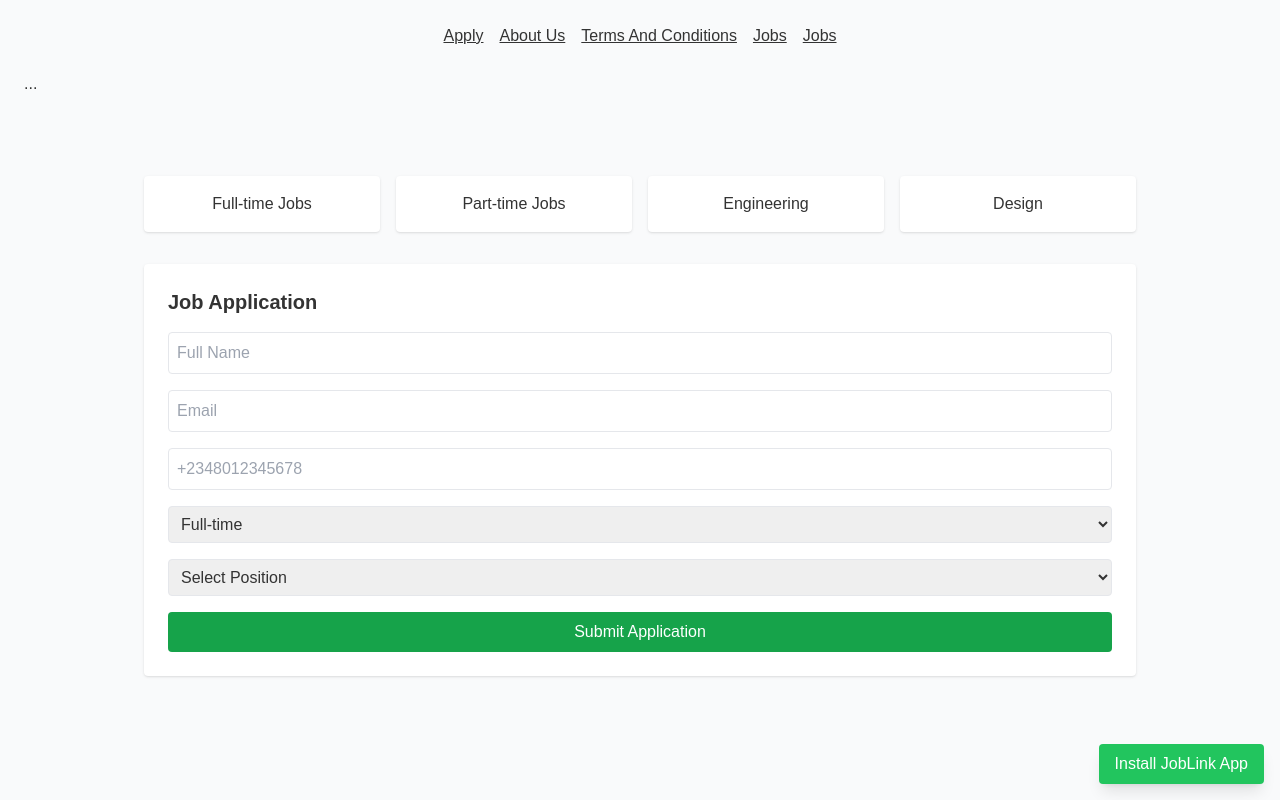
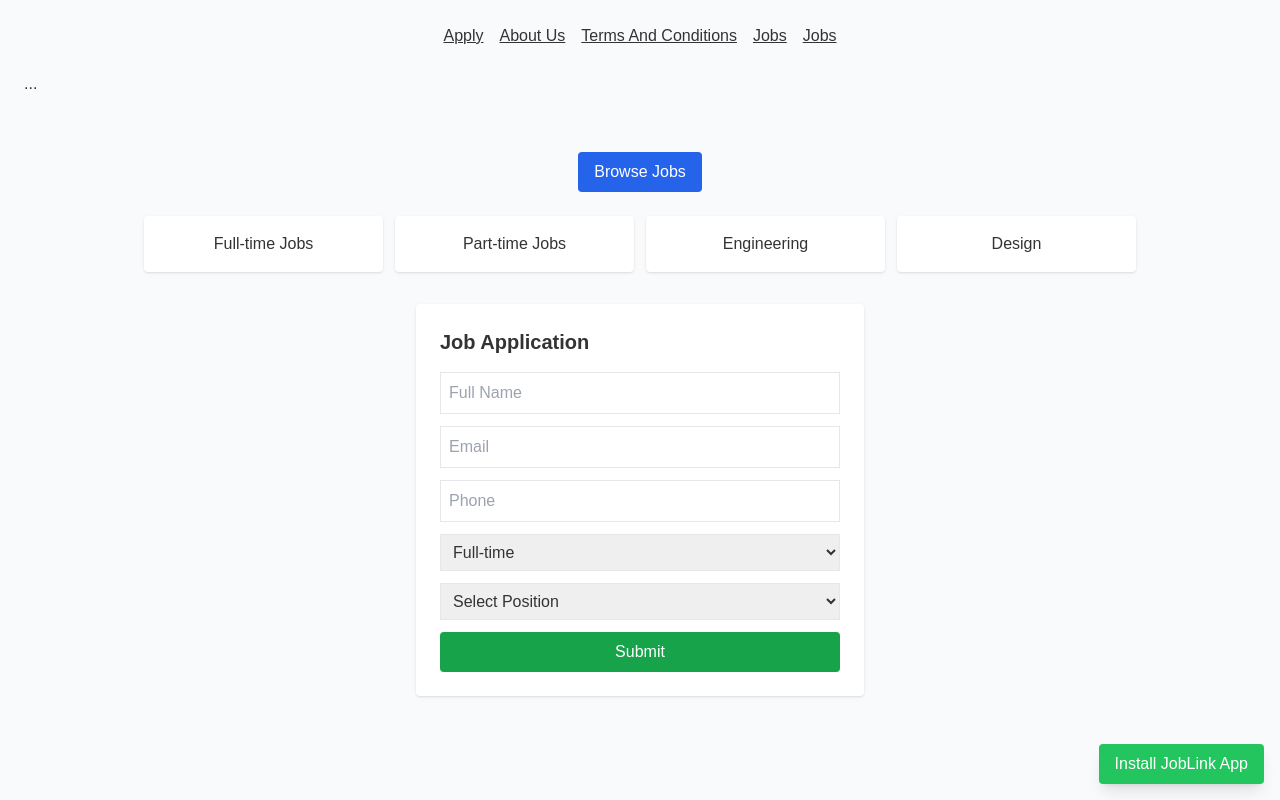
Before and after one commit to Xtosea/JobLink, a React (Create React App) app: page / in a window 1280 px wide. Shown: the top 800 px of the page. Built offline with nearby package versions, Linux system fonts and the light colour scheme.

Commit message:
Update ApplicantForm.jsx

```diff
--- a/src/pages/ApplicantForm.jsx
+++ b/src/pages/ApplicantForm.jsx
@@ -4,33 +4,12 @@ import { Link } from "react-router-dom";
 
 const API_BASE = "https://joblinkbackend.onrender.com";
 
-/* =========================
-   JOB POSITIONS DATA
-========================= */
 const JOB_POSITIONS_BY_TYPE = {
-  "Full-time": [
-    "Accountant",
-    "Frontend Developer",
-    "Backend Developer",
-    "UI/UX Designer",
-    "Teacher",
-    "Nurse",
-    "Driver",
-    "Digital Marketer",
-  ].sort(),
-
-  "Part-time": [
-    "Content Creator",
-    "Tutor",
-    "Security Guard",
-    "Cleaner",
-    "Driver",
-  ].sort(),
+  "Full-time": ["Accountant", "Developer", "Designer"],
+  "Part-time": ["Cleaner", "Tutor", "Driver"],
 };
 
 export default function ApplicantForm() {
-  const user = JSON.parse(localStorage.getItem("user"));
-
   const [form, setForm] = useState({
     fullname: "",
     email: "",
@@ -43,51 +22,29 @@ export default function ApplicantForm() {
     JOB_POSITIONS_BY_TYPE["Full-time"]
   );
 
-  const [showOtherJob, setShowOtherJob] = useState(false);
   const [loading, setLoading] = useState(false);
   const [successMsg, setSuccessMsg] = useState("");
 
-  /* =========================
-     UPDATE JOB OPTIONS
-  ========================= */
+  // ✅ SAFE USER PARSE (IMPORTANT FIX)
+  const user = JSON.parse(localStorage.getItem("user") || "null");
+
   useEffect(() => {
-    setJobOptions(JOB_POSITIONS_BY_TYPE[form.jobType] || []);
+    setJobOptions(JOB_POSITIONS_BY_TYPE[form.jobType]);
     setForm((prev) => ({ ...prev, jobPosition: "" }));
-    setShowOtherJob(false);
   }, [form.jobType]);
 
   const handleChange = (e) => {
-    const { name, value } = e.target;
-
-    setForm({ ...form, [name]: value });
-
-    if (name === "jobPosition") {
-      setShowOtherJob(value === "Other");
-    }
+    setForm({ ...form, [e.target.name]: e.target.value });
   };
 
-  const validateWhatsApp = (number) => {
-    return /^\+234\d{10}$/.test(number);
-  };
-
-  /* =========================
-     SUBMIT FORM
-  ========================= */
   const handleSubmit = async (e) => {
     e.preventDefault();
-
-    if (!validateWhatsApp(form.mobile)) {
-      alert("Invalid WhatsApp number format");
-      return;
-    }
+    setLoading(true);
 
     try {
-      setLoading(true);
-
       await axios.post(`${API_BASE}/api/applications`, form);
 
-      setSuccessMsg("Application submitted successfully 🎉");
-
+      setSuccessMsg("Application submitted!");
       setForm({
         fullname: "",
         email: "",
@@ -96,7 +53,7 @@ export default function ApplicantForm() {
         jobPosition: "",
       });
     } catch (err) {
-      alert(err.response?.data?.message || "Submission failed");
+      alert("Error submitting application");
     } finally {
       setLoading(false);
     }
@@ -105,21 +62,17 @@ export default function ApplicantForm() {
   return (
     <div className="max-w-5xl mx-auto p-4">
 
-      {/* =========================
-          ROLE BASED ACTIONS
-      ========================= */}
-      <div className="flex justify-between mb-6">
+      {/* ================= TOP NAV BUTTONS ================= */}
+      <div className="flex flex-wrap gap-3 justify-center mb-6">
 
-        {/* Applicant View */}
-        {user?.role === "applicant" && (
+        {/* ALWAYS SHOW */}
         <Link to="/jobs">
           <button className="bg-blue-600 text-white px-4 py-2 rounded">
             Browse Jobs
           </button>
         </Link>
-        )}
 
-        {/* Employer View */}
+        {/* ROLE: EMPLOYER */}
         {user?.role === "employer" && (
           <Link to="/post-job">
             <button className="bg-green-600 text-white px-4 py-2 rounded">
@@ -127,12 +80,19 @@ export default function ApplicantForm() {
             </button>
           </Link>
         )}
+
+        {/* ROLE: APPLICANT */}
+        {user?.role === "applicant" && (
+          <Link to="/jobs">
+            <button className="bg-purple-600 text-white px-4 py-2 rounded">
+              Find Jobs
+            </button>
+          </Link>
+        )}
       </div>
 
-      {/* =========================
-          JOB CATEGORY CARDS
-      ========================= */}
-      <div className="grid grid-cols-2 md:grid-cols-4 gap-4 mb-8">
+      {/* ================= CATEGORY CARDS ================= */}
+      <div className="grid grid-cols-2 md:grid-cols-4 gap-3 mb-8">
 
         <Link to="/jobs?jobType=Full-time" className="p-4 bg-white shadow rounded text-center">
           Full-time Jobs
@@ -152,100 +112,72 @@ export default function ApplicantForm() {
 
       </div>
 
-      {/* =========================
-          APPLICATION FORM
-      ========================= */}
-      <div className="bg-white p-6 rounded shadow">
-
-        <h2 className="text-xl font-bold mb-4">
-          Job Application
-        </h2>
-
-        {successMsg && (
-          <p className="text-green-600 mb-3">{successMsg}</p>
-        )}
-
-        <form onSubmit={handleSubmit} className="space-y-4">
+      {/* ================= FORM ================= */}
+      <form
+        onSubmit={handleSubmit}
+        className="bg-white p-6 rounded shadow max-w-md mx-auto"
+      >
+        <h2 className="text-xl font-bold mb-4">Job Application</h2>
 
         <input
-            type="text"
           name="fullname"
           placeholder="Full Name"
           value={form.fullname}
           onChange={handleChange}
-            className="w-full border p-2 rounded"
-            required
+          className="w-full border p-2 mb-3"
         />
 
         <input
-            type="email"
           name="email"
           placeholder="Email"
           value={form.email}
           onChange={handleChange}
-            className="w-full border p-2 rounded"
-            required
+          className="w-full border p-2 mb-3"
         />
 
         <input
-            type="tel"
           name="mobile"
-            placeholder="+2348012345678"
+          placeholder="Phone"
           value={form.mobile}
           onChange={handleChange}
-            className="w-full border p-2 rounded"
-            required
+          className="w-full border p-2 mb-3"
         />
 
-          {/* JOB TYPE */}
         <select
           name="jobType"
           value={form.jobType}
           onChange={handleChange}
-            className="w-full border p-2 rounded"
+          className="w-full border p-2 mb-3"
         >
-            {Object.keys(JOB_POSITIONS_BY_TYPE).map((type) => (
-              <option key={type}>{type}</option>
-            ))}
+          <option>Full-time</option>
+          <option>Part-time</option>
         </select>
 
-          {/* JOB POSITION */}
-          {!showOtherJob ? (
         <select
           name="jobPosition"
           value={form.jobPosition}
           onChange={handleChange}
-              className="w-full border p-2 rounded"
+          className="w-full border p-2 mb-3"
         >
           <option value="">Select Position</option>
           {jobOptions.map((job) => (
             <option key={job}>{job}</option>
           ))}
-              <option>Other</option>
         </select>
-          ) : (
-            <input
-              type="text"
-              name="jobPosition"
-              placeholder="Enter position"
-              value={form.jobPosition}
-              onChange={handleChange}
-              className="w-full border p-2 rounded"
-            />
-          )}
 
-          {/* SUBMIT */}
         <button
-            type="submit"
           disabled={loading}
           className="w-full bg-green-600 text-white py-2 rounded"
         >
-            {loading ? "Submitting..." : "Submit Application"}
+          {loading ? "Submitting..." : "Submit"}
         </button>
 
+        {successMsg && (
+          <p className="text-green-600 mt-3 text-center">
+            {successMsg}
+          </p>
+        )}
       </form>
-      </div>
-
     </div>
   );
 }
```
Lines whose indentation alone changed are shown as unchanged.
